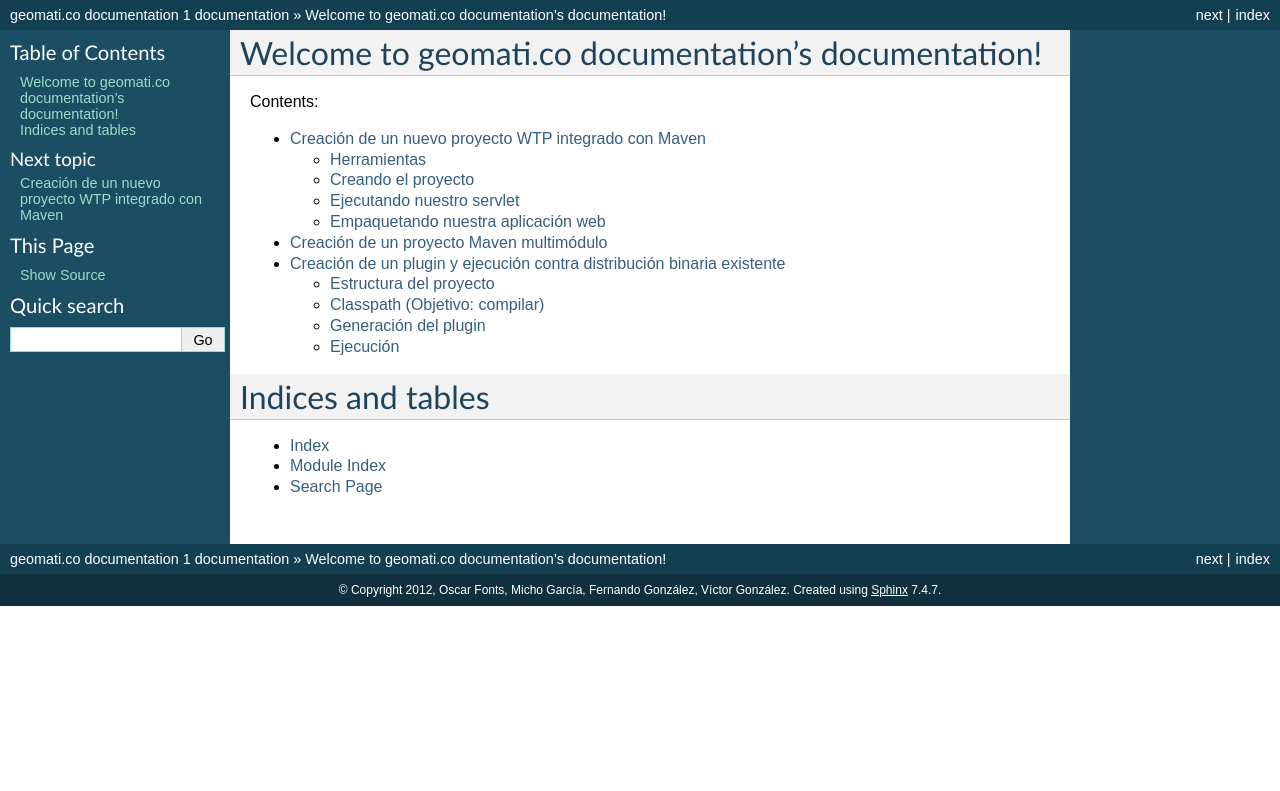
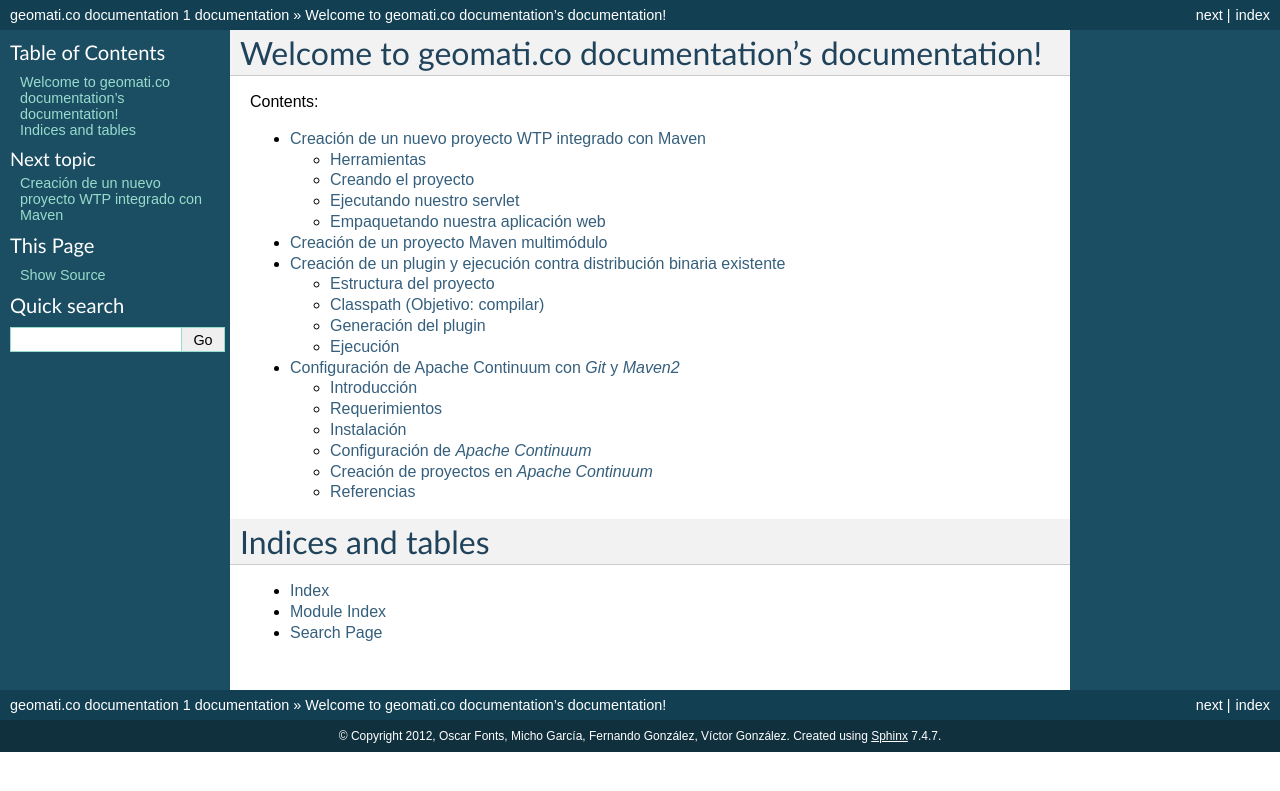
Before and after one commit to geomatico/documentation, a Sphinx documentation site: the page built from source/index.rst, in a window 1280 px wide. Shown: the top 791 px of the page. Built offline with Sphinx 7.4.7, drawn with Linux system fonts in a browser that asks for light colours; some of the changed lines change nothing that is shown.

Commit message:
Added Apache Continuum doc

```diff
--- /dev/null
+++ b/source/apache-continuum.rst
@@ -0,0 +1,363 @@
+.. |AC| replace:: *Apache Continuum*
+.. |GIT| replace:: *Git*
+.. |MVN| replace:: *Maven2*
+.. |GH| replace:: *Github*
+.. |SH| replace:: *SSH*
+.. |SCM| replace:: *SCM*
+
+===================================================
+Configuración de Apache Continuum con |GIT| y |MVN|
+===================================================
+
+Introducción
+============
+
+|AC| se trata de un servidor de integración continua con capacidad para realizar builds automáticos, gestión de releases, gestión de usuarios y se puede integrar con la mayoría de las herramientas conocidas de desarrollo y gestores de versiones.
+En nuestro caso vamos a realizar la instalación y configuración de |AC| con el resto de herramientas de nuestro entorno, |GIT| y |MVN|. |AC| también nos permite el envio de alertas sobre el estado de las diferentes operaciones que realiza, tanto al correo como a diferentes herramientas
+
+Requerimientos
+==============
++---------+-----------------------+
+| JDK     |    1.5 o superior     |
++---------+-----------------------+
+|Memoria  |   Sin minimo requerido|
++---------+-----------------------+
+|Disco    |   Al menos 30MB       |
++---------+-----------------------+
+| OS      |  Sin requerimiento    |
++---------+-----------------------+
+
+Instalación
+===========
+En nuestro caso hemos realizado la instalación sobre una máquina con Ubuntu Server 11.10
+
+Instalación y configuración de |GIT|
+------------------------------------
+Instalación de |GIT|
+^^^^^^^^^^^^^^^^^^^^
+Para máquinas con repositorio de paquetes basados en apt::
+
+	$ sudo apt-get install git
+
+Esto instalará |GIT| en la máquina. Podemos comprobar que la se ha instalado correctamente en la máquina ejecutando::
+
+	$ git --version
+
+que nos debría mostrar un mensaje similar a este::
+
+	git version [número de versión]
+
+Configuración de |GIT| para conectar con |GH|
+^^^^^^^^^^^^^^^^^^^^^^^^^^^^^^^^^^^^^^^^^^^^^
+Antes de seguir con el proceso de instalación de el resto de herramientas es necesario realizar una configuración de |GIT| en la máquina. Lo primero que |AC| realiza es utilizar |GIT| para hacer un ``clone`` del proyecto desde nuestro repositorio, en este caso desde |GH|. |GIT| utiliza un sistema de claves basado en |SH| para autenticar al usuario en |GH|. Así lo primero que debemos hacer es crear nuestro almacén de claves |SH|. Antes de seguir con el proceso comprobaremos si ya existe el almacén de claves. Para ello nos loguearemos como ``sudo``. Esto es debido a que la instalación de |AC| posteriormente la vamos a realizar como servicio en nuestro equipo así que se ejecutará como usuario ``root`` por lo que las claves que debemos crear seran para este usuario::
+
+	$ sudo su
+	$ cd ~/.ssh
+
+en caso de que exista podemos hacer un backup del contenido y después, siempre como ``root``::
+
+	$ ssh-keygen -t dsa -C "tu_email@tuemail.com"
+
+respondemos a las cuestiones que nos plantea por defecto. Para la ``passphrase`` se recomienda incluir una y después configurar un ssh-agent que almacene esa ``passphrase`` y la gestione. En nuestro caso no incluiremos esta información. Así que dejaremos la ``passphrase`` sin incluir.
+Una vez que hayamos terminado con la creación de la clave veremos que en el directorio ha creado dos archivos ``id_dsa`` y ``id_dsa.pub`` donde almacena la información de las claves recién creadas.
+
+El siguiente paso es incluir la información de nuestra clave en el repositorio |GH| para que este nos reconozca. Para ello vamos a nuestra cuenta en |GH| y en *"Account Settings"* > *"SSH public keys"* > *"Add another public key"* introduciremos el texto que aparece en el archivo recién creado ``id_dsa.pub``, no hace falta incluir un título. Una vez realizado esto comprobaremos que |GH| reconoce nuestro equipo ejecutando::
+
+	$ ssh -T git@github.com
+
+Indicamos *"yes"* cuando nos pregunte si queremos seguir conectando y si todo ha ido de manera correcta nos debería indicar::
+
+	Hi *username*! Yoou've suddesfully authenticated, but GitHub does not provide shell acces
+
+En caso de aparecer problemas recomendamos revisar los posibles errores en [1]_
+
+Una vez comprobado que conectamos correctamente con nuestro servidor, configuraremos una serie de información dentro de |GIT|. |GIT| dispone de una herramienta ``config`` que permiten obtener y establecer variables de configuración que controlan el funcionamiento de |GIT|. Estas se almacenan en tres sitios distintos:
+
+* Archivo ``/etc/.gitconfig``: que contiene los valores para todos los usuarios del sistema y sus repositorios. Con la opción ``--system`` la herramienta ``config`` lee y escribe estas variables.
+* Archivo ``~/.gitconfig``: específico para cada usuario. Se accede a su información con la opción ``--global``.
+* Archivo ``config`` en el directorio del repositorio, ``.git/congif``. Con información específica para ese repositorio.
+
+Cada nivel sobrescribe al nivel anterior.
+
+Empezaremos configurando nuestra identidad::
+
+	$ git config --global user.name "Nombre Apellido"
+	$ git config --global user.email "tu_email@tuemail.com"
+
+Incluiremos el token de la API de |GH|. Para ello introduciremos::
+
+	$ git config --global github.user Nombre usuario github
+	$ git config --global github.token 0123456789yourf0123456789token
+
+Llegados a este punto deberíamos ser capaces de realizar un ``clone`` de un repositorio de |GH|. Podemos comprobar que esto es así realizando::
+
+	$ git init
+	$ git clone git@github.com:username/name_repository.git
+
++------------------------------------------------+
+|       ¡ATENCION!                               |
+|                                                |
+|  Es importante tener en cuenta el usuario      |
+|  con el que se ejecuta git y ssh para que      |
+|  coincidan y después este tenga acceso a las   |
+|  claves                                        |
++------------------------------------------------+
+
+Para el caso en el que la información de la cuenta de |GH| sea diferente a la de la cuenta de la máquina, se debe configurar el archivo ``config`` del |SH|. Para ello modificamos o creamos el archivo ``.ssh/config`` e incluimos la siguiente información::
+
+	Host github.com
+		User git
+		Hostname github.com
+		PreferredAuthentications publickey
+		IdentityFile [path a la ruta del archivo id_dsa]
+
++-----------------------------+
+|   ¡ATENCION!                |
+|                             |
+|Este paso es necesario para  |
+|el manejo de |GIT| con |AC|  |
++-----------------------------+
+
+
+**Referencias**
+
+* Set Up Git [2]_
+* Configurando Git por primera vez [3]_
+* Force SSH client to use given private key (identity file) [4]_
+
+Instalación y configuración de |MVN|
+------------------------------------
+Instalación de |MVN|
+^^^^^^^^^^^^^^^^^^^^
+Como en el caso anterior se utilizará el gestor de paquetes de Ubuntu::
+
+	$ sudo apt-get install maven2
+
+Una vez realizada la instalación comprobaremos que esta se ha realizado de manera correcta mediante::
+
+	$ mvn --version
+
+que nos mostrará::
+
+	Apache Maven 2.2.1 (rdebian-4)
+	Java version: [número de versión]
+	Java home: [path a la JRE]
+	Default locale: es_ES, platform encoding: UTF-8
+	OS name: "linux" version: [versión núcleo] arch: "i386" Family: "unix"
+
+Configuración de |MVN|
+^^^^^^^^^^^^^^^^^^^^^^
+La única configuración necesaria serán la inclusión de las variables de entorno en nuestro sistema. Podemos hacer esto para todo el sistema o a nivel de ususario. Como en el caso anterior, recordar que el usuario con el que vamos a ejecutar |AC| es el usuario ``root`` que será el encargado de lanzar el servicio en el que instalamos |AC|. Añadiremos al archivo que deseemos lo siguiente::
+
+	export M2_HOME=/usr/share/maven2
+	export MAVEN_HOME=/usr/share/maven2
+	export M2=/usr/share/maven2/bin
+	export PATH=/usr/share/maven2/bin:PATH
+
+Instalación de |AC|
+-----------------------------------
+La instalación de |AC| puede realizarse de dos maneras:
+
+* Standalone
+* Tomcat
+
+en el primer caso, nos descargaremos un instalador con todo lo necesario para el uso de la herramienta, mientras que en la versión ``Tomcat``, será necesario realizar la instalación y configuración de estas de manera individual. En nuestro caso realizaremos la instalación ``Standalone``.
+Para la instalación ´´Standalone´´ debemos descargar la versión que nos interese de la página de descargas de |AC| [5]_::
+
+	wget http://apache.rediris.es//continuum/binaries/apache-continuum-1.3.8-bin.tar.gz
+
+en este caso la versión descargada es la 1.3.8. Seguidamente descomprimimos e instalamos en el directorio que nos interese::
+
+	$ tar -xzvf apache-continuum-1.3.8-bin.tar.gz
+	$ sudo mv apache-continuum-1.3.8 /usr/local/apache-continuum
+
+Instalación de |AC| como servicio
+^^^^^^^^^^^^^^^^^^^^^^^^^^^^^^^^^
+Para instalar |AC| como servicio en Linux crearemos un enlace simbólico al script de inicio de |AC|::
+
+	$ ln -s /usr/local/continuum-[VERSION]/bin/continuum /etc/init.d/continuum
+
+y le indicamos que arranque este al inicio mediante::
+
+	$ update-rc.d continuum defaults 80
+
+obteniendo como mensaje::
+
+	Adding system startup for /etc/init.d/continuum ...
+		/etc/rc0.d/K80continuum -> ../init.d/continuum
+		/etc/rc1.d/K80continuum -> ../init.d/continuum
+		/etc/rc6.d/K80continuum -> ../init.d/continuum
+		/etc/rc2.d/S80continuum -> ../init.d/continuum
+		/etc/rc3.d/S80continuum -> ../init.d/continuum
+		/etc/rc4.d/S80continuum -> ../init.d/continuum
+		/etc/rc5.d/S80continuum -> ../init.d/continuum
+
+Recordar que cuando se inicie la máquina nuestro servidor |AC| se iniciará con el usuario ``root``. Podemos comprobar esto mediante::
+
+	$ ps -ef | grep continuum
+
+Crearemos la variable de entorno para |AC| para todos los usuarios editando el archivo ``/etc/environment``::
+
+	$ sudo echo 'export CONTINUUM_HOME=/usr/local/apache-continuum' > /etc/environment
+
+Configuración de |AC|
+=====================
+Creación del usuario admin
+--------------------------
+Lo primero que necesitaremos para manejar nuestra instalación será generar un usuario ``admin`` con el que acceder al entorno de configuración de |AC|. Para ello según instalamos el servidor, accederemos a nuestra instalación mediante un navegador accediendo a::
+
+	http://[dirección del servidor]:8080/continuum
+
+esto mostrará una pantalla donde incluiremos nuestros datos, email, password,... El usuario que creamos es el usuario ``admin`` que es el que necesitaremos para acceder posteriormente. [6]_ Una vez que hayamos creado el usuario el sistema nos pedirá crear nuestros directorios de trabajo. Le indicaremos los directorios::
+
+	* Working Directory: directorio desde donde nuestro sevidor realizará las operaciones necesarias ``clone``, ``init``...
+	* Build Output|Releas|Deploy Directory: donde depositará los resultados del build, release y deploy respectivamente
+
+Asegurarse de que nuestro usuario tiene permisos de escritura/lectura en dichos directorios
+Una vez realizado esto, podremos añadir proyectos o seguir configurando algunas opciones más.
+
+Configurando seguridad en |AC|
+------------------------------
+Las propiedades para seguridad en |AC| vienen definidas en un archivo ``security.properties`` que por defecto puede encontrarse en:
+
+	* ~/.m2/security.properties
+	* $CONTINUUM_HOME/conf/security.properties
+
+En el caso de una instalación ``Standalone``, como es nuestro caso, |AC| se autoconfigura, y las propiedades de seguridad pueden encontrarse en: ``$CONTINUUM_HOME/apps/continuum/webapp/WEB-INF/classes/META-INF/plexus/application.xml``
+
+Configurando Buiders y JDK en |AC|
+----------------------------------
+Será necesario incluir Builders en nuestra instalación. |AC| ya tiene incluidos por defecto pero podremos definir las herramientas que nos serán necesarias. En nuestro caso incluiremos las herramientas ``Maven`` y la ``JDK``. Para ello seleccionamos ``Type Installation`` > ``Add`` y le indicamos:
+
++------------------+-----------------------+---------------------+----------------------+-----------------------------+
+|                  |  *Installation type*  |   *Name*            |         *Type*       |    *Value/Path*             |
++------------------+-----------------------+---------------------+----------------------+-----------------------------+
+|    Maven2        |   Tool                |    Maven2           |      Maven2          | /usr/share/mvaen2           |
++------------------+-----------------------+---------------------+----------------------+-----------------------------+
+|    JDK           |   Tool                |    Java6            |      JDK             | /usr/lib/jvm/java-6-openjdk |
++------------------+-----------------------+---------------------+----------------------+-----------------------------+
+
+**Referencias**
+
+	* Managing Building Tool [7]_
+	* Managing JDKs [8]_
+
+Configurando entorno para el Build
+----------------------------------
+
+Configuraremos un entorno para realizar el build de nuestro proyecto. Para ello iremos a la pestaña ``Build Environments`` de nuestro servidor |AC| y añadiremos uno ``Add`` asignandole un nombre y añadiendole las instalaciones que hemos creado en el paso anterior. Así indicaremos que realice las operaciones de compile/test contra nuestras instalaciones
+
+**Referencias**
+
+	* Build Environment [9]_
+
+Configurando programaciones
+---------------------------
+Podemos indicar a |AC| los periodos de tiempo en los que queremos que realice las operaciones indicadas. Para ello crearemos unas programaciones. Iremos a la pestaña ``Schedules`` de nuestro servidor y le indicaremos ``Add``. A tener en cuenta en esta pestaña serán las expresiones ``cron`` con la que le indicaremos la periodicidad que nos interesa. Para una explicación de las expresiones ``cron`` visitar [10]_ La programación la debemos relacionar con la cola de trabajo en la que estemos interesados. De esta manera cuando se realice la operación determinada |AC| utilizará dicha cola para el desarrollo de las operaciones.
+Hemos de marcar la casilla ``Enabled`` para activar nuestra programación.
+
+**Referencias**
+
+	* Managing Schedules [11]_
+
+Configurando repositorios locales
+---------------------------------
+Por defecto |AC| utiliza el repositorio ``$USER_HOME/.m2/repository`` para la construcción de los artefactos, pero mediante esta opción le podemos indicar que utilice un directorio que nos sea interesante.
+
+Configurando colas de Build
+---------------------------
+Por defecto existe la ``DEFAULT_BUILD_QUEUE`` que no puede ser eliminada. Pero podremos añadir más colas para el Build desde esta pestaña. De esta manera podemos realizar Build en paralelo si tenemos configurado el sistema para ello desde la página de Configuración.
+
+**Referencias**
+
+	* Managing Build Queues [12]_
+
+Configurando plantillas para el Build
+-------------------------------------
+Estas plantillas serán donde indicaremos que operaciones queremos realizar sobre nuestro proyecto. Desde la página de administración de |AC| iremos a la pestaña ``Build Definition Templates`` > ``Add``. Por defecto en nuestra instalación aparecen varias plantillas para diferentes herramientas. En nuestro caso crearemos una para que utilice nuestra instalación de Maven2. Debido a la construcción del directorio de nuestro proyecto, será necesario indicar un parametro que le indique la posición del archivo pom.xml que debe utilizar para las operaciones. Así habrá que indicar los siguientes valores:
+
+	* POM filename*: el nombre del archivo que utilizará para las operaciones, en nuestro caso pom.xml
+	* Goals: las operaciones (``goals`` en Maven) que queremos que realice en cada build.
+	* Arguments: argumentos opcionales que le podemos pasar para la ejecución de la operación, en nuestro caso debido a que el pom.xml no se encuentra en la carpeta raiz del proyecto le indicaremos la ruta relativa a esta carpeta donde se encuentra dicho archivo mediante el parámetro -f [ruta_relativa]/pom.xml
+	* Build fresh: indica que realice siempre un checkout limpio en vez de realizar un update desde el gestor de versiones
+	* Always Build
+	* Schedule: la programción que queremos que utilice
+	* Build environment: el entorno de construcción que debe utilizar
+	* Type: el tipo de definición que es (Maven2 en nuestro caso)
+	* Description: una pequeña descripción de la plantilla
+
+Podremos modificar las plantillas que aparecen por defecto para que se adapten a las necesidades de nuestro proyecto.
+
+**Referencias**
+
+	Build Definition Template [13]_
+
+Creación de proyectos en |AC|
+=============================
+Añadiendo un proyecto |MVN|
+----------------------------
+Lo primero que debemos entender es el flujo de trabajo de |AC|. Para crear un proyecto |MVN| debemos tener acceso a un archivo pom.xml que defina nuestro proyecto. Podremos indicarle que lo descargue desde una URL o podemos hacer que lo obtenga de un directorio local. En este último caso, debemos activar esta opción, ya que por razones de seguridad viene desactivada por defecto en |AC|.
+El pom.xml que le vamos a indicar, desde el que |AC| construirá nuestro proyecto, debe incorporar las direcciones a nuestro repositorio de desarrollo, en este caso |GH|. Para ello debemos comprobar que aparecen las etiquetas ``scm`` en nuestro pom.xml::
+
+	<scm></scm>
+
+Mediante |SCM| podemos indicar las rutas a nuestro repositorio y así automatizar los procesos que maneja acciones contra este mediante |MVN|. Podemos encontrar una lista de los |SCM| implementados en este plugin en [15]_ Para el caso de Git se encuentra parcialmente imlementado, pero nos ofrece suficiente funcionalidad para las operaciones que necesitamos. Hemos de tener en cuenta el tipo de dirección que le vamos a indicar en las etiquetas ``scm``. Desde aquí le indicaremos el protocolo con el que nuestro servidor se comunicará con el repositorio. Este paso es importante, ya que tenemos que utilizar la seguridad que hemos configurado anteriormente al instalar la herramienta |GIT|. Existen varios protocolos con los que comunicarnos con nuestro repositorio |GIT|, http, https, ssh... en unos casos utilizaremos la seguridad implementada en |SH| mientras que en otro debemos indicarles manualmente los datos de acceso al repositorio. Esta última opción no nos es válida ya que las operaciones contra el repositorio se realizarán de manera automática por el |AC|. Así que lo que le indicaremos en el pom.xml será::
+
+	<scm>
+		<connection>scm:git:ssh://github.com/[username]/[repository].git</connection>
+		<developerConnection>scm:git:ssh://github.com/[username]/[repository].git</developerConnection>
+	</scm>
+
+La diferencia entre ``developerconnection`` y ``connection`` es que en el caso de esta última, se trata de un acceso de solo lectura. Será la que use nuestro servidor |AC| para la descarga de nuestro código.
+Una vez que hayamos incluido esto en nuestro pom.xml podemos indicarle a |AC| la ruta de este y empezar a crear nuestro proyecto. Si para acceder a este archivo necesitamos identificarnos, podemos rellenar los campos ``Username`` y ``Password``, |AC| montará una peticion http indicandole en ella los datos suministrados de la manera::
+
+	http://username:password//[urel del pom.xml]
+
+podemos comprobar antes si el archivo es accesible de esta manera.
+
+Otras opciones a definir serán:
+
+	* Project Group, donde le indicamos si se trata de un grupo de proyectos, quien define el grupo
+	* Marcaremos ``For multi-module project, load only root as recursive build``, si viene definido el grupo de proyectos mediante ``modules`` dentro del ``pom.xml``
+	* Build Definition template, donde le podemos indicar la plantilla que queremos que utilice para el build, definida anteriormente.
+
+Una vez que le indicamos ``Add``, |AC| automáticamente realizará un ``clone`` de nuestro proyecto en un directorio creado dentro del working-directory. Si todo está correcto, veremos en al pantalla ´´Project Group Summary´´ que en la opción ``Scm Root URL`` nos aparece marcado como ``Build in Sucess`` (tenemos una leyenda de símbolos en la parte inferior izquierda de la pantalla de |AC|). En cualquier otro caso, es interesante revisar el ``log`` que genera |AC|. Para ello podemos ejecutar un::
+
+	$ tail -f $CONTINUUM_HOME/logs/continuum.log
+
+que nos mostrará la información de los procesos que va realizando |AC|.
+
+Hay que tener en cuenta que el proceso que realiza |AC| es por este orden:
+
+	* Crea una carpeta en el directorio working-directory
+	* Inicializa |GIT| en dicho directorio
+	* Realiza un ``clone`` desde el mismo
+
+Podemos realizar una comprobación manual de cualquiera de los pasos para comprobar que la instalación es correcta.
+
+**Referencias**
+
+	* Maven SCM [14]_
+	* SCM Implementation: |GIT| [16]_
+	* |Git| Remotes [17]_
+	* Maven Tips and tricks: Using Github [18]_
+
+Referencias
+===========
+.. [1] http://help.github.com/ssh-issues/
+.. [2] http://help.github.com/linux-set-up-git/
+.. [3] http://progit.org/book/es/ch1-5.html
+.. [4] http://www.cyberciti.biz/faq/force-ssh-client-to-use-given-private-key-identity-file/
+.. [5] http://continuum.apache.org/download.html
+.. [6] http://continuum.apache.org/docs/1.3.8/getting-started.html
+.. [7] http://continuum.apache.org/docs/1.3.8/administrator_guides/builder.html
+.. [8] http://continuum.apache.org/docs/1.3.8/administrator_guides/jdk.html
+.. [9] http://continuum.apache.org/docs/1.3.8/administrator_guides/buildEnvironment.html
+.. [10] http://en.wikipedia.org/wiki/Cron
+.. [11] http://continuum.apache.org/docs/1.3.8/administrator_guides/schedules.html
+.. [12] http://continuum.apache.org/docs/1.3.8/administrator_guides/buildQueue.html
+.. [13] http://continuum.apache.org/docs/1.3.8/administrator_guides/builddefTemplate.html
+.. [14] http://maven.apache.org/scm/
+.. [15] http://maven.apache.org/scm/scms-overview.html
+.. [17] http://help.github.com/remotes/
+.. [18] http://www.sonatype.com/people/2009/09/maven-tips-and-tricks-using-github/
--- a/source/index.rst
+++ b/source/index.rst
@@ -14,6 +14,7 @@
    maven_wtp
    maven_reactor
    gvsig_bin_plugin
+   apache-continuum
 
 Indices and tables
 ==================
```
